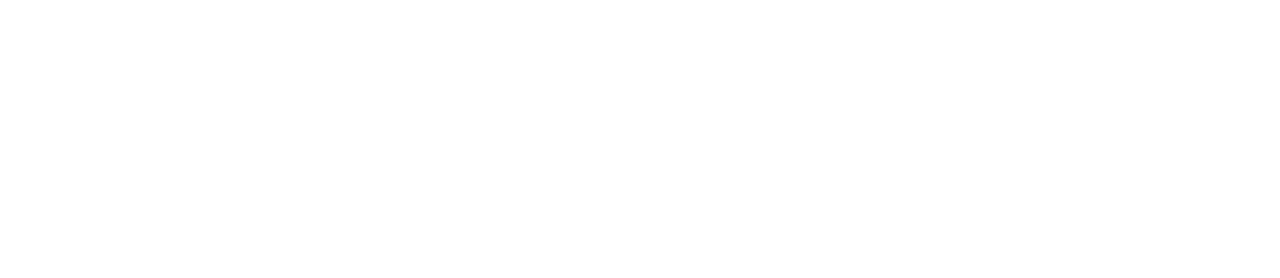
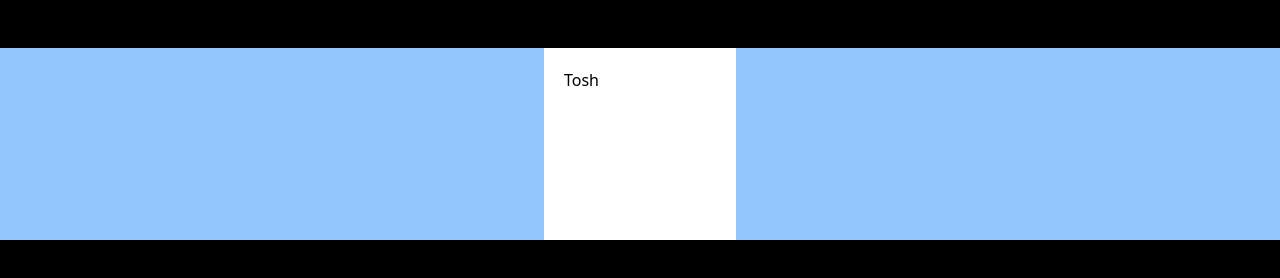
Before and after one commit to tangohmotta/Drag_drop, a plain HTML site: page index.html in a window 1280 px wide. Drawn offline with nearby package versions, Linux system fonts and the light colour scheme.

Commit message:
Made the backround black

```diff
--- a/index.html
+++ b/index.html
@@ -3,9 +3,12 @@
 <head>
     <meta charset="UTF-8">
     <meta name="viewport" content="width=device-width, initial-scale=1.0">
+    <script src="https://cdn.tailwindcss.com"></script>
     <title>rag and drop</title>
 </head>
-<body>
-
+<body class="bg-black">
+    <div class="bg-blue-300">
+        <div class="mx-auto my-12 w-48 h-48 p-5 bg-white">Tosh</div>
+    </div>
 </body>
 </html>
```
